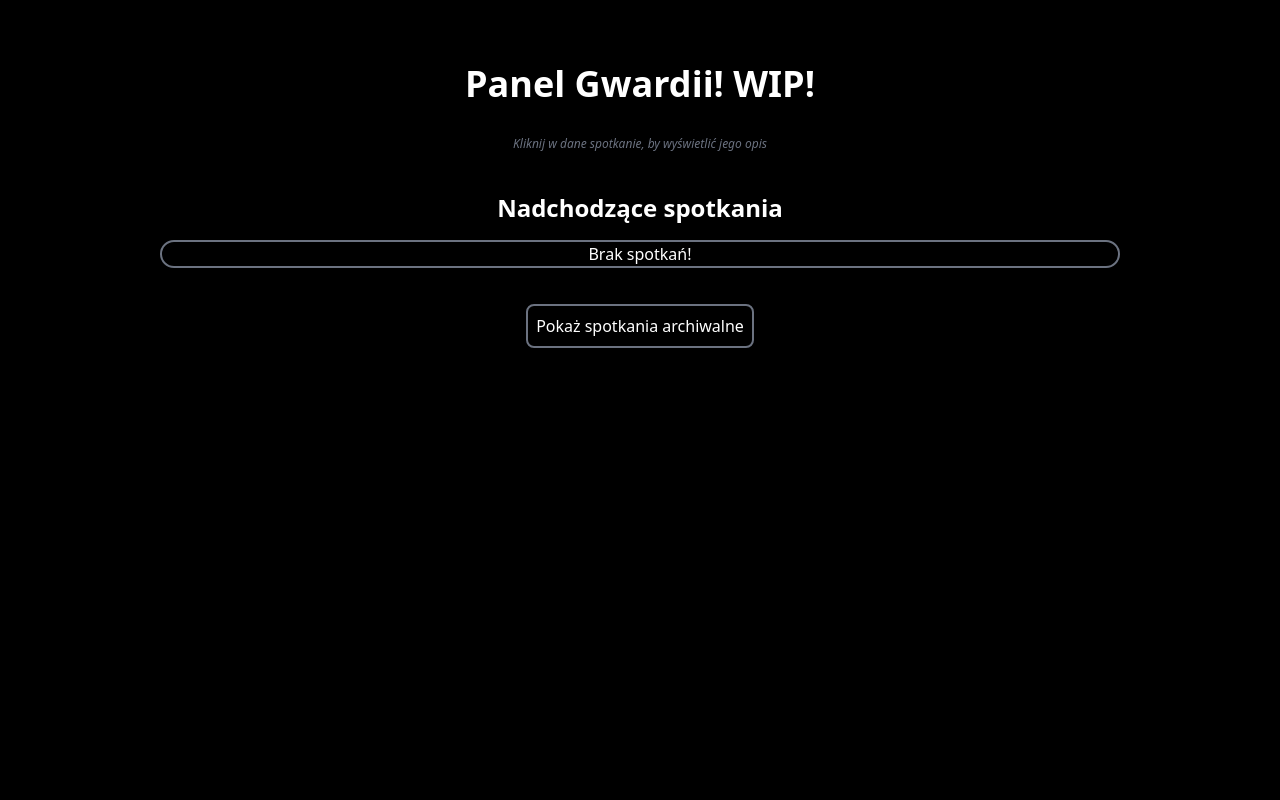
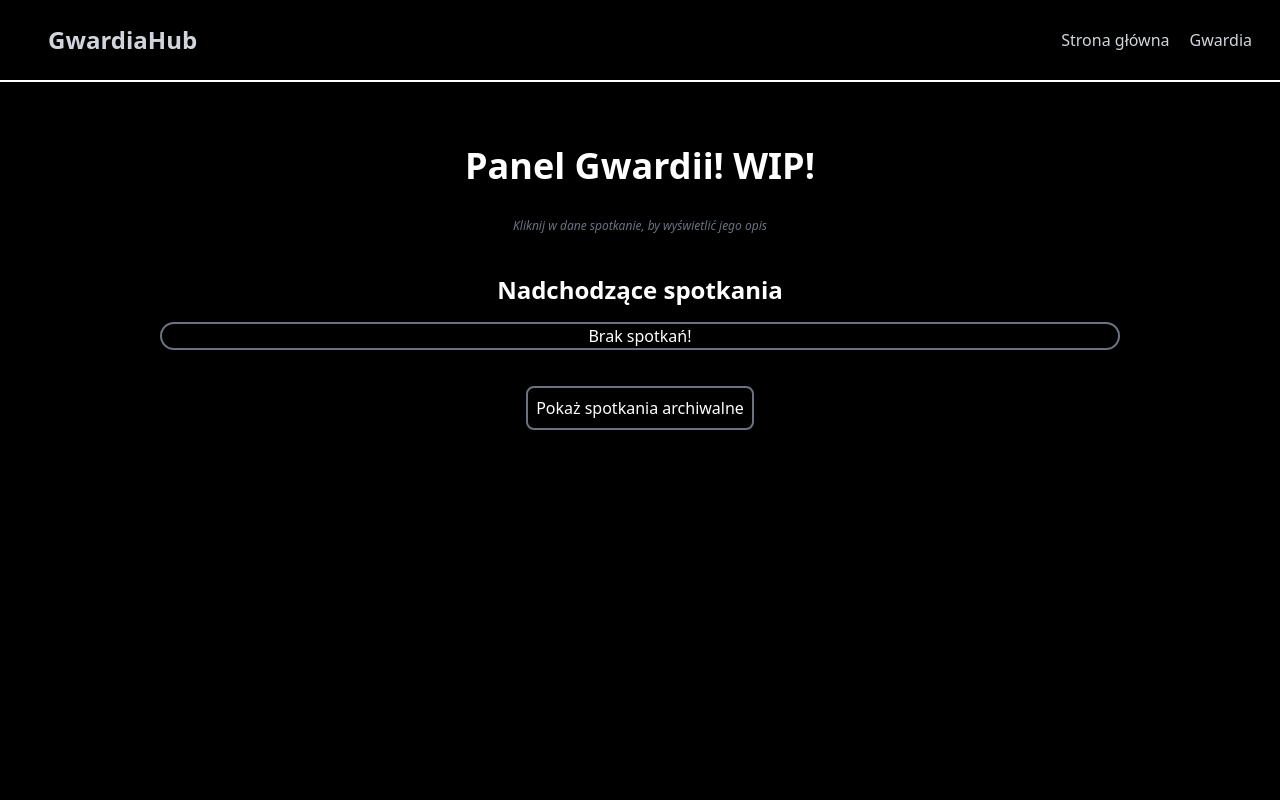
Before and after one commit to Gwardia-Czapli/GwardiaHub, a Django app: page /gwardia/ in a window 1280 px wide. Run offline with Django 5.2, Linux system fonts and the light colour scheme; data that the repository does not hold is empty; some libraries are stand-ins or nearby versions.

Commit message:
fix: Moved navbar to `base.html` - also added link to main site to navbar

```diff
--- a/core/templates/core/base.html
+++ b/core/templates/core/base.html
@@ -22,7 +22,21 @@
         {% endblock %}
     </head>
     <body class="bg-black text-white">
-        <main>
+        <main class="w-screen h-screen">
+            <nav class="flex flex-wrap justify-between items-center w-screen p-2 bg-black border-b-2 border-white">
+                <a href="https://github.com/Gwardia-Czapli/GwardiaHub" class="flex items-center text-gray-300 transition-colors duration-300 ml-5 hover:text-blue-100" target="_blank">
+                    <i class="fa-brands fa-github fa-3x mr-5"></i>
+                    <span class="text-2xl text-gray-300 font-bold my-4">GwardiaHub</span>
+                    <ul class="flex">
+                        <li>
+                            <a href="{% url 'core:index' %}" class="mr-5 text-gray-300 hover:underline" aria-current="page">Strona główna</a>
+                        </li>
+                        <li>
+                            <a href="{% url 'gwardia:index' %}" class="mr-5 text-gray-300 hover:underline" aria-current="page">Gwardia</a>
+                        </li>
+                    </ul>
+                </a>
+            </nav>
             {% language 'pl-pl' %}
                 {% block content %}
                 {% endblock %}
--- a/core/urls.py
+++ b/core/urls.py
@@ -2,6 +2,7 @@ from django.urls import path
 
 from . import views
 
+app_name = "core"
 urlpatterns = [
     path("", views.index, name="index"),
 ]
```
Also changed, not shown: core/templates/core/index.html (+0 -14 lines).
